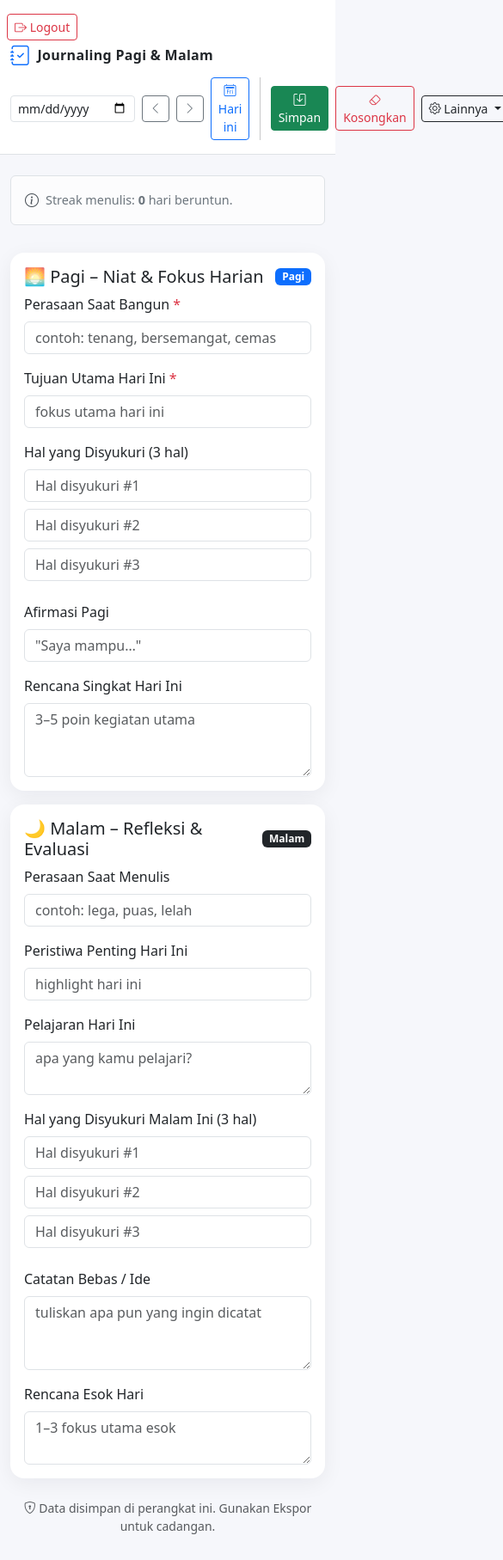
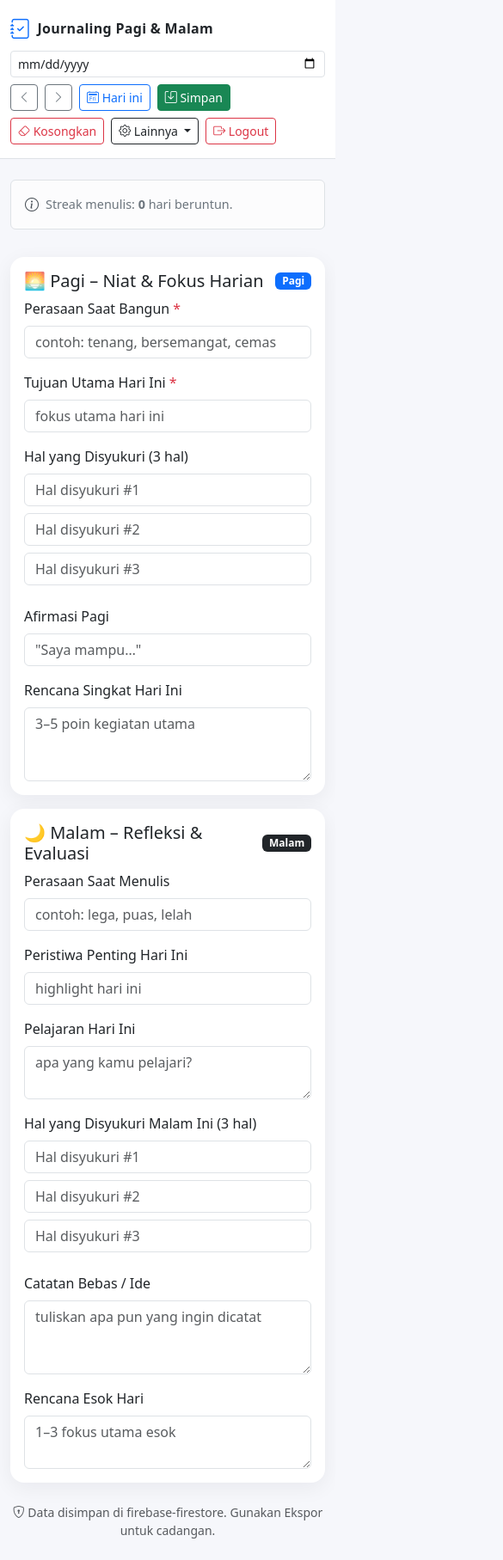
Before and after one commit to IndraRusyana/journaling, a website built with Vite: page src/index.html in a window 390 px wide. Shown: the whole page at 86% size, 585 px wide, since content can reach past the window. Built offline with nearby package versions, Linux system fonts and the light colour scheme; some packages are replaced by stand-ins of ours; no server answers.

Commit message:
responsive

```diff
--- a/src/journal.html
+++ b/src/index.html
@@ -65,14 +65,14 @@
 
 <body>
     <header class="sticky-actions py-3 border-bottom bg-white">
-        <button id="btnLogout" class="btn btn-sm btn-outline-danger ms-2"><i class="bi bi-box-arrow-right"></i>
-            Logout</button>
         <div class="container container-narrow d-flex flex-wrap align-items-center gap-2">
             <a class="text-decoration-none text-dark brand d-flex align-items-center gap-2" href="#">
                 <i class="bi bi-journal-check fs-3 text-primary"></i>
                 <span class="fw-bold">Journaling Pagi & Malam</span>
             </a>
-            <div class="ms-auto d-flex align-items-center gap-2">
+            <div class="ms-auto d-flex flex-wrap align-items-center gap-2">
+                <button id="btnLogout" class="btn btn-sm btn-outline-danger order-1 order-sm-0"><i
+                        class="bi bi-box-arrow-right"></i> Logout</button>
                 <input type="date" id="entryDate" class="form-control form-control-sm" aria-label="Tanggal">
                 <button class="btn btn-sm btn-outline-secondary" id="btnPrev" title="Hari sebelumnya"><i
                         class="bi bi-chevron-left"></i></button>
@@ -80,7 +80,7 @@
                         class="bi bi-chevron-right"></i></button>
                 <button class="btn btn-sm btn-outline-primary" id="btnToday" title="Ke hari ini"><i
                         class="bi bi-calendar2-day"></i> Hari ini</button>
-                <div class="vr mx-1"></div>
+                <div class="vr mx-1 d-none d-sm-block"></div>
                 <button class="btn btn-sm btn-success" id="btnSave"><i class="bi bi-save"></i> Simpan</button>
                 <button class="btn btn-sm btn-outline-danger" id="btnClear"><i class="bi bi-eraser"></i>
                     Kosongkan</button>
@@ -158,7 +158,7 @@
                                 <div class="col-12">
                                     <label class="form-label">Afirmasi Pagi</label>
                                     <input type="text" id="affirmation" class="form-control"
-                                       placeholder='"Saya mampu…"' />
+                                        placeholder='"Saya mampu…"' />
                                 </div>
                                 <div class="col-12">
                                     <label class="form-label">Rencana Singkat Hari Ini</label>
@@ -217,10 +217,14 @@
             </div>
 
             <div class="mt-4 text-center small text-muted">
-                <i class="bi bi-shield-lock"></i> Data disimpan di perangkat ini. Gunakan Ekspor untuk cadangan.
+                <i class="bi bi-shield-lock"></i> Data disimpan di firebase-firestore. Gunakan Ekspor untuk cadangan.
             </div>
         </div>
     </main>
+
+
+
+
     <script src="https://cdn.jsdelivr.net/npm/bootstrap@5.3.3/dist/js/bootstrap.bundle.min.js"></script>
 </body>
 
--- a/src/js/login.js
+++ b/src/js/login.js
@@ -9,7 +9,7 @@ document.getElementById('login-btn').addEventListener('click', () => {
 
     signInWithEmailAndPassword(auth, email, pass)
         .then(() => {
-            window.location.href = "journal.html";
+            window.location.href = "index.html";
         })
         .catch(err => {
             loginMsg.textContent = err.message;
@@ -18,6 +18,6 @@ document.getElementById('login-btn').addEventListener('click', () => {
 
 onAuthStateChanged(auth, user => {
     if (user) {
-        window.location.href = "journal.html";
+        window.location.href = "index.html";
     }
 });
--- a/vite.config.js
+++ b/vite.config.js
@@ -7,7 +7,7 @@ export default defineConfig({
     outDir: '../dist',
     rollupOptions: {
       input: {
-        main: path.resolve(__dirname, 'src/journal.html'),
+        main: path.resolve(__dirname, 'src/index.html'),
         login: path.resolve(__dirname, 'src/login.html')
       }
     }
```
